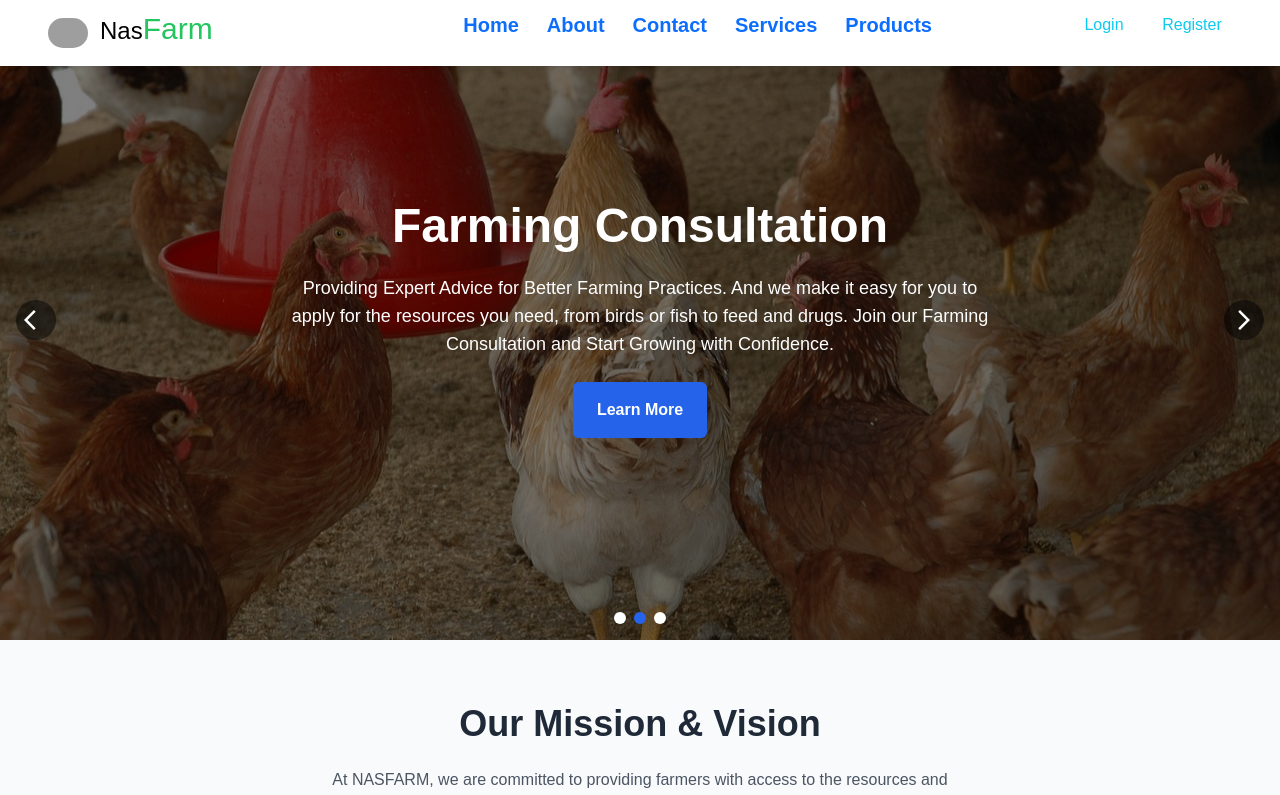
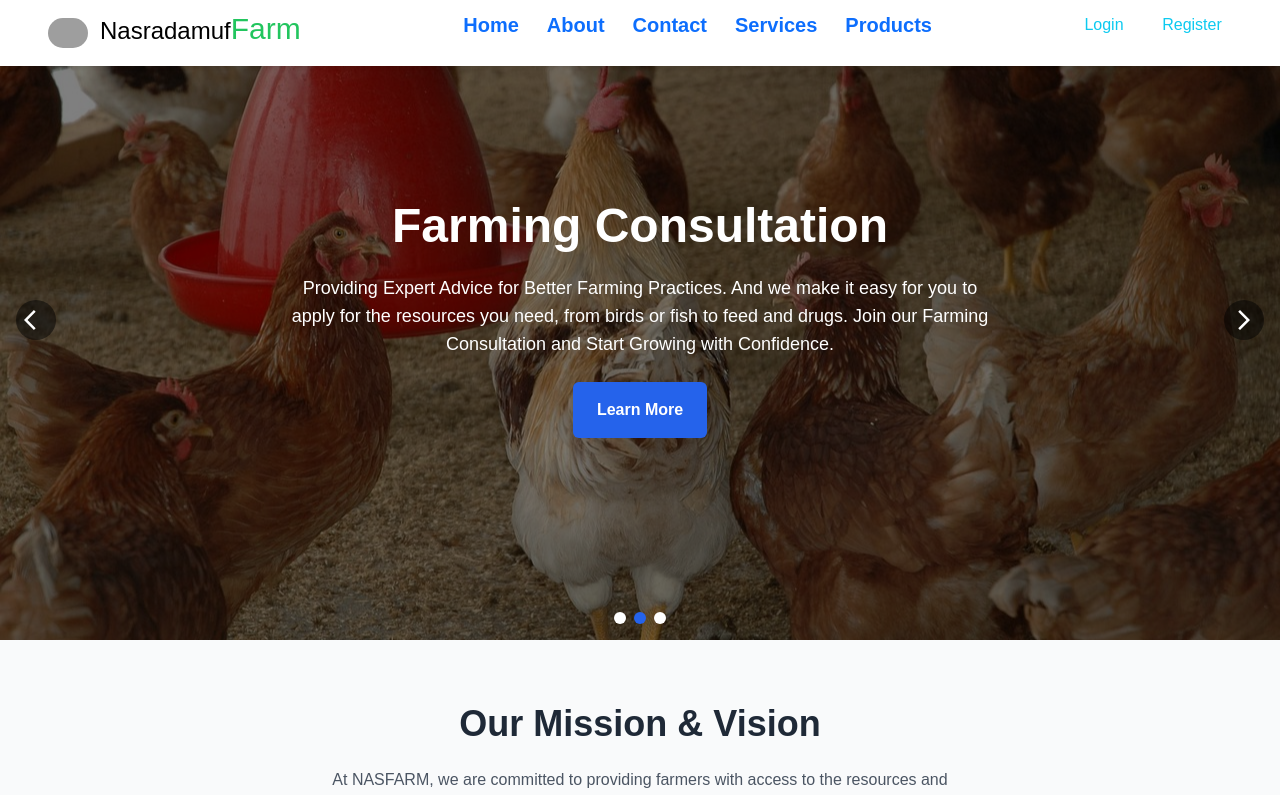
Before and after one commit to bolaji2274/backend-conf, a React (Create React App) app in the folder frontend/: page / in a window 1280 px wide. Shown: the top 795 px of the page. Built offline with nearby package versions, Linux system fonts and the light colour scheme; grey boxes are pictures that could not be loaded.

Commit message:
navbar modifieds

```diff
--- a/frontend/src/pages/Navbar/Navbar.jsx
+++ b/frontend/src/pages/Navbar/Navbar.jsx
@@ -49,7 +49,7 @@ const Navbar = () => {
                       className="w-10 inline-block rounded-full"
                     />
                     {/* <span>NASFARM</span> */}
-                    <h2 className='text-2xl text-black'>Nas<span className='text-3xl text-green-500'>Farm</span></h2>
+                    <h2 className='text-2xl text-black'>Nasradamuf<span className='text-3xl text-green-500'>Farm</span></h2>
                   </Link>
 
         <div className='flex items-center gap-5'>
```
